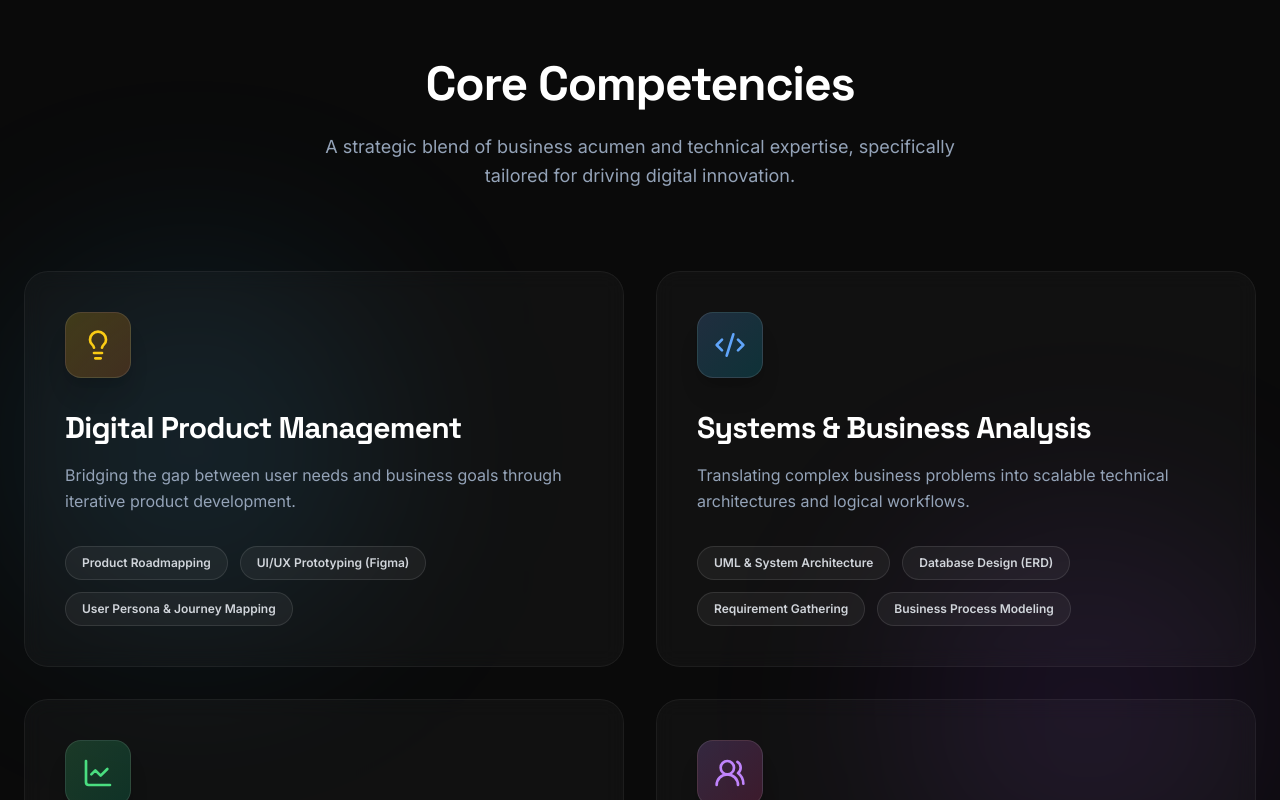
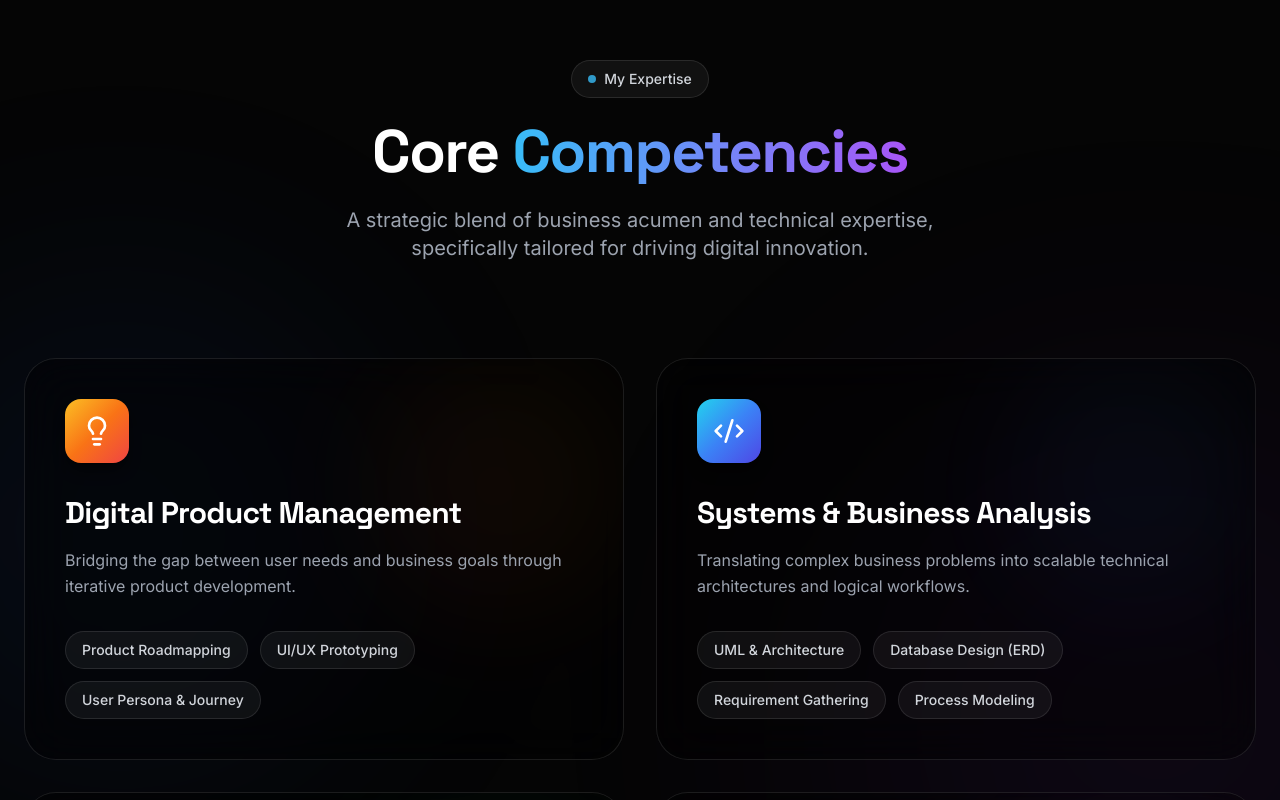
Before and after one commit to rendiody0911/porto, a Next.js app: page / in a window 1280 px wide. Shown: the part 1480-2280 px from the top of the page. Built offline with nearby package versions, Linux system fonts and the light colour scheme.

Commit message:
Modernize Core Competencies design and animations

```diff
--- a/components/Skills.tsx
+++ b/components/Skills.tsx
@@ -1,100 +1,146 @@
 "use client";
 
 import { motion } from "framer-motion";
-import { Lightbulb, Code2, LineChart, Users2 } from "lucide-react";
+import { Lightbulb, Code2, LineChart, Users2, ArrowUpRight } from "lucide-react";
 
 const skillCategories = [
   {
     title: "Digital Product Management",
-    icon: <Lightbulb className="w-8 h-8 text-yellow-400 group-hover:text-yellow-300 transition-colors" />,
-    color: "from-yellow-400/20 to-orange-500/20",
-    skills: ["Product Roadmapping", "UI/UX Prototyping (Figma)", "User Persona & Journey Mapping"],
+    icon: <Lightbulb className="w-8 h-8 text-white group-hover:rotate-12 transition-transform duration-500" />,
+    color: "from-amber-400 via-orange-500 to-red-500",
+    skills: ["Product Roadmapping", "UI/UX Prototyping", "User Persona & Journey"],
     description: "Bridging the gap between user needs and business goals through iterative product development."
   },
   {
     title: "Systems & Business Analysis",
-    icon: <Code2 className="w-8 h-8 text-blue-400 group-hover:text-blue-300 transition-colors" />,
-    color: "from-blue-400/20 to-cyan-500/20",
-    skills: ["UML & System Architecture", "Database Design (ERD)", "Requirement Gathering", "Business Process Modeling"],
+    icon: <Code2 className="w-8 h-8 text-white group-hover:rotate-12 transition-transform duration-500" />,
+    color: "from-cyan-400 via-blue-500 to-indigo-600",
+    skills: ["UML & Architecture", "Database Design (ERD)", "Requirement Gathering", "Process Modeling"],
     description: "Translating complex business problems into scalable technical architectures and logical workflows."
   },
   {
     title: "Business Development",
-    icon: <LineChart className="w-8 h-8 text-green-400 group-hover:text-green-300 transition-colors" />,
-    color: "from-green-400/20 to-emerald-500/20",
+    icon: <LineChart className="w-8 h-8 text-white group-hover:rotate-12 transition-transform duration-500" />,
+    color: "from-emerald-400 via-green-500 to-teal-600",
     skills: ["Market Research & Analysis", "Business Model Innovation", "Digital Transformation", "Strategic Planning"],
     description: "Identifying new market opportunities and leveraging technology to drive sustainable business growth."
   },
   {
     title: "Leadership & Execution",
-    icon: <Users2 className="w-8 h-8 text-purple-400 group-hover:text-purple-300 transition-colors" />,
-    color: "from-purple-400/20 to-pink-500/20",
-    skills: ["Cross-functional Collaboration", "High-Pressure Execution", "Team Leadership", "Data-Driven Decisions"],
+    icon: <Users2 className="w-8 h-8 text-white group-hover:rotate-12 transition-transform duration-500" />,
+    color: "from-fuchsia-400 via-purple-500 to-pink-600",
+    skills: ["Cross-functional Collab", "High-Pressure Execution", "Team Leadership", "Data-Driven Decisions"],
     description: "Honed through competitive varsity sports and team projects to deliver results efficiently."
   }
 ];
 
+const containerVariants = {
+  hidden: { opacity: 0 },
+  visible: {
+    opacity: 1,
+    transition: {
+      staggerChildren: 0.15
+    }
+  }
+};
+
+const cardVariants = {
+  hidden: { opacity: 0, y: 30, scale: 0.95 },
+  visible: {
+    opacity: 1,
+    y: 0,
+    scale: 1,
+    transition: { type: "spring", stiffness: 100, damping: 20 }
+  }
+};
+
 export default function Skills() {
   return (
-    <section id="skills" className="py-32 px-6 relative overflow-hidden bg-[#0a0a0a]">
-      {/* Abstract Background Elements */}
-      <div className="absolute top-1/4 left-0 w-96 h-96 bg-accent/10 rounded-full blur-[100px] pointer-events-none" />
-      <div className="absolute bottom-1/4 right-0 w-96 h-96 bg-purple-500/10 rounded-full blur-[100px] pointer-events-none" />
+    <section id="skills" className="py-32 px-6 relative overflow-hidden bg-[#050505]">
+      {/* Dynamic Animated Background Elements */}
+      <motion.div
+        animate={{
+          scale: [1, 1.2, 1],
+          opacity: [0.3, 0.5, 0.3],
+        }}
+        transition={{ duration: 8, repeat: Infinity, ease: "easeInOut" }}
+        className="absolute top-1/4 -left-32 w-[500px] h-[500px] bg-blue-600/20 rounded-full blur-[120px] pointer-events-none"
+      />
+      <motion.div
+        animate={{
+          scale: [1, 1.3, 1],
+          opacity: [0.2, 0.4, 0.2],
+        }}
+        transition={{ duration: 10, repeat: Infinity, ease: "easeInOut", delay: 1 }}
+        className="absolute bottom-1/4 -right-32 w-[500px] h-[500px] bg-purple-600/20 rounded-full blur-[120px] pointer-events-none"
+      />
 
       <div className="max-w-7xl mx-auto relative z-10">
         <motion.div
           initial={{ opacity: 0, y: 20 }}
           whileInView={{ opacity: 1, y: 0 }}
-          viewport={{ once: true }}
-          transition={{ duration: 0.5 }}
-          className="mb-20 text-center"
+          viewport={{ once: true, margin: "-100px" }}
+          transition={{ duration: 0.6, ease: "easeOut" }}
+          className="mb-24 text-center"
         >
-          <h2 className="text-4xl md:text-5xl font-display font-bold text-primary mb-6 tracking-tight">
-            Core Competencies
+          <div className="inline-flex items-center gap-2 px-4 py-2 rounded-full border border-white/10 bg-white/5 mb-6">
+            <span className="w-2 h-2 rounded-full bg-accent animate-pulse" />
+            <span className="text-sm font-medium text-gray-300">My Expertise</span>
+          </div>
+          <h2 className="text-4xl md:text-6xl font-display font-bold text-white mb-6 tracking-tight">
+            Core <span className="text-transparent bg-clip-text bg-gradient-to-r from-accent to-purple-500">Competencies</span>
           </h2>
-          <p className="text-secondary text-lg max-w-2xl mx-auto leading-relaxed">
+          <p className="text-gray-400 text-lg md:text-xl max-w-2xl mx-auto leading-relaxed">
             A strategic blend of business acumen and technical expertise, specifically tailored for driving digital innovation.
           </p>
         </motion.div>
 
-        <div className="grid grid-cols-1 lg:grid-cols-2 gap-8">
-          {skillCategories.map((category, index) => (
+        <motion.div
+          variants={containerVariants}
+          initial="hidden"
+          whileInView="visible"
+          viewport={{ once: true, margin: "-100px" }}
+          className="grid grid-cols-1 lg:grid-cols-2 gap-8"
+        >
+          {skillCategories.map((category) => (
             <motion.div
               key={category.title}
-              initial={{ opacity: 0, scale: 0.95, y: 20 }}
-              whileInView={{ opacity: 1, scale: 1, y: 0 }}
-              viewport={{ once: true }}
-              transition={{ duration: 0.5, delay: index * 0.1 }}
-              whileHover={{ y: -5 }}
+              variants={cardVariants}
+              whileHover={{ y: -8, transition: { duration: 0.3 } }}
               className="group relative"
             >
-              {/* Animated Gradient Border Effect */}
-              <div className={`absolute -inset-0.5 bg-gradient-to-r ${category.color} rounded-3xl opacity-0 group-hover:opacity-100 blur transition duration-500`} />
+              {/* Premium Glow Effect */}
+              <div className={`absolute -inset-0.5 bg-gradient-to-br ${category.color} rounded-[2rem] opacity-0 group-hover:opacity-100 blur-xl group-hover:blur-2xl transition-all duration-700`} />
+              <div className={`absolute -inset-0.5 bg-gradient-to-br ${category.color} rounded-[2rem] opacity-0 group-hover:opacity-50 transition-all duration-500`} />
 
               {/* Card Content */}
-              <div className="relative h-full glass p-8 md:p-10 rounded-3xl border border-white/10 bg-black/50 backdrop-blur-xl flex flex-col">
-                <div className="flex items-start justify-between mb-8">
-                  <div className={`p-4 rounded-2xl bg-gradient-to-br ${category.color} border border-white/10 shadow-xl`}>
+              <div className="relative h-full p-8 md:p-10 rounded-[2rem] border border-white/10 bg-black/40 backdrop-blur-xl flex flex-col hover:bg-black/60 transition-colors duration-500 overflow-hidden">
+
+                {/* Subtle gradient overlay inside the card */}
+                <div className={`absolute top-0 right-0 w-64 h-64 bg-gradient-to-bl ${category.color} opacity-5 group-hover:opacity-10 rounded-full blur-3xl transition-opacity duration-500`} />
+
+                <div className="flex items-start justify-between mb-8 relative z-10">
+                  <div className={`p-4 rounded-2xl bg-gradient-to-br ${category.color} shadow-lg shadow-black/50 group-hover:scale-110 transition-transform duration-500`}>
                     {category.icon}
                   </div>
-                  <div className="w-12 h-12 rounded-full border border-white/10 flex items-center justify-center opacity-0 group-hover:opacity-100 transition-opacity transform group-hover:rotate-45 duration-300">
-                    <span className="text-accent text-2xl">↗</span>
+                  <div className={`w-12 h-12 rounded-full border border-white/10 bg-white/5 flex items-center justify-center opacity-0 group-hover:opacity-100 transition-all duration-500 transform group-hover:rotate-45 group-hover:bg-white/10`}>
+                    <ArrowUpRight className="w-5 h-5 text-white" />
                   </div>
                 </div>
 
-                <h3 className="text-2xl md:text-3xl font-bold text-primary font-display mb-4 tracking-tight group-hover:text-white transition-colors">
+                <h3 className="text-2xl md:text-3xl font-bold text-white font-display mb-4 tracking-tight relative z-10">
                   {category.title}
                 </h3>
 
-                <p className="text-secondary mb-8 leading-relaxed flex-grow">
+                <p className="text-gray-400 group-hover:text-gray-300 transition-colors duration-300 mb-8 leading-relaxed flex-grow relative z-10">
                   {category.description}
                 </p>
 
-                <div className="flex flex-wrap gap-3">
+                <div className="flex flex-wrap gap-2 md:gap-3 relative z-10">
                   {category.skills.map(skill => (
                     <span
                       key={skill}
-                      className="text-xs font-semibold text-gray-300 bg-white/5 hover:bg-white/10 border border-white/10 px-4 py-2 rounded-full transition-colors cursor-default"
+                      className="text-xs md:text-sm font-medium text-gray-300 bg-white/5 hover:bg-white/10 border border-white/10 px-4 py-2 rounded-full transition-all duration-300 hover:scale-105 cursor-default hover:text-white hover:border-white/30"
                     >
                       {skill}
                     </span>
@@ -103,7 +149,7 @@ export default function Skills() {
               </div>
             </motion.div>
           ))}
-        </div>
+        </motion.div>
       </div>
     </section>
   );
```
